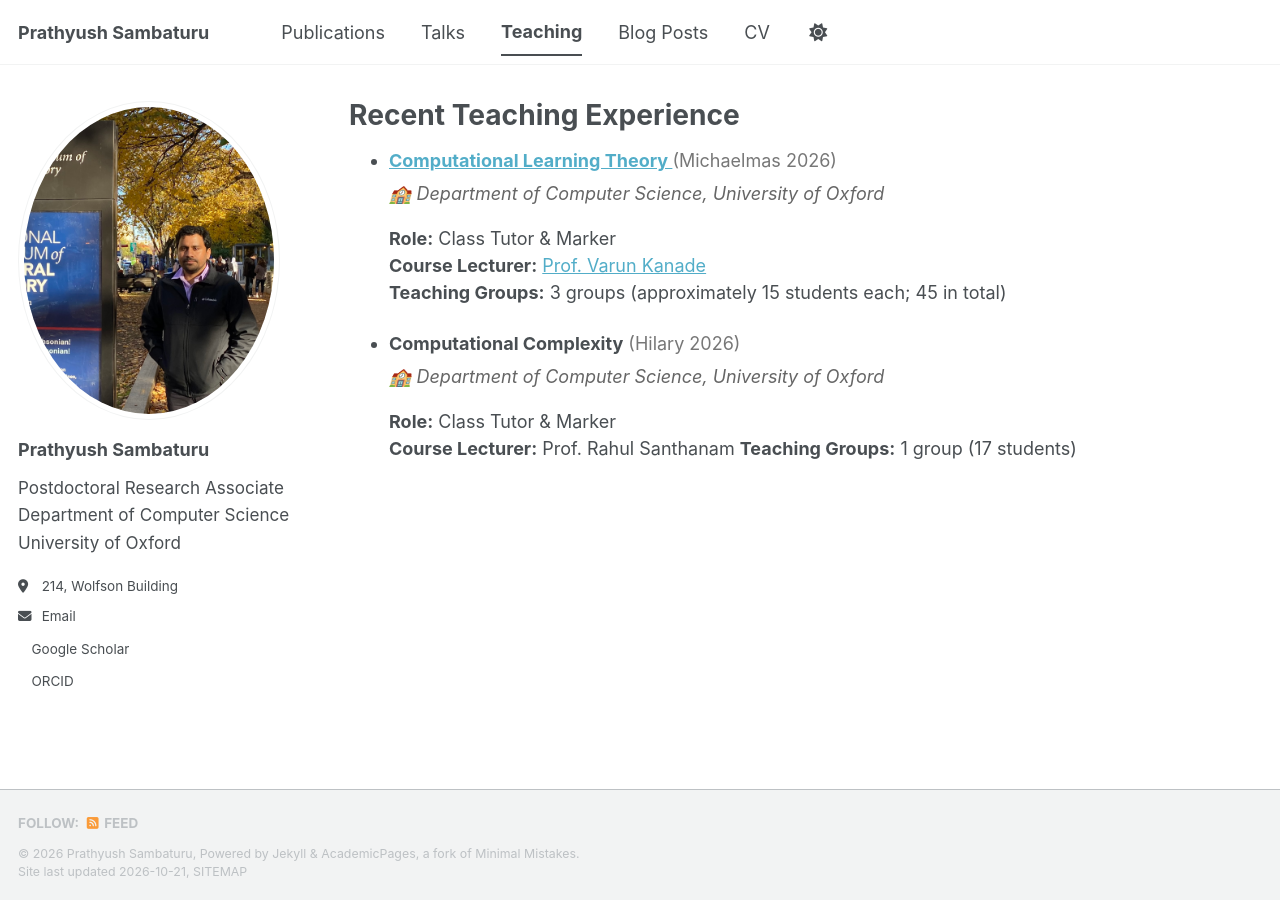
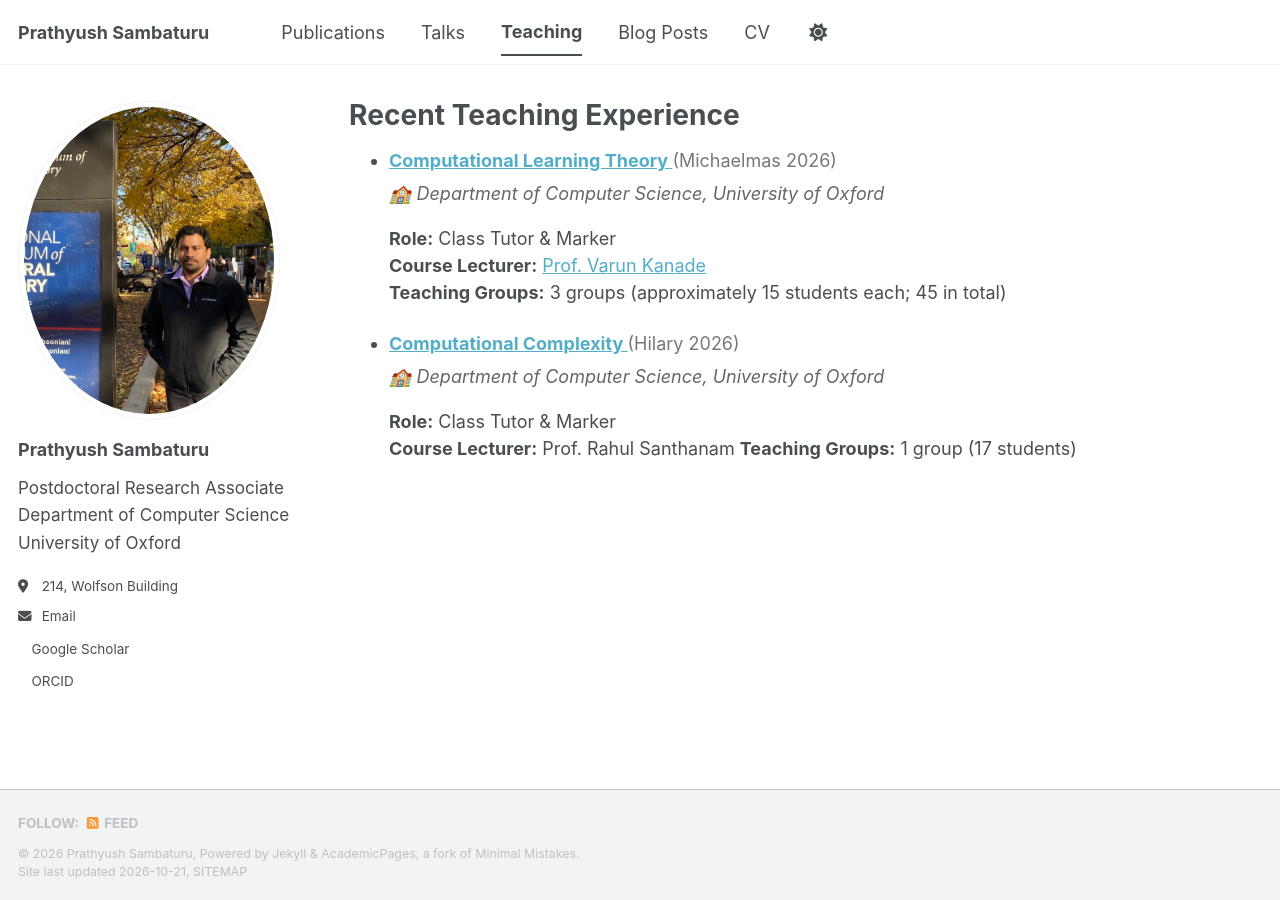
Before and after one commit to prathyushsambaturu1/prathyushsambaturu1.github.io, a Jekyll site: the page built from _pages/teaching.html, in a window 1280 px wide. Built offline with Jekyll 4.4.1, drawn with Linux system fonts in a browser that asks for light colours; a style sheet for code colours, icons or effects is not loaded.

Commit message:
Update teaching.html

```diff
--- a/_pages/teaching.html
+++ b/_pages/teaching.html
@@ -31,7 +31,11 @@ author_profile: true
   </li>
 
   <li>
-    <strong>Computational Complexity</strong>
+    <strong>
+      <a href="https://www.cs.ox.ac.uk/teaching/courses/2025-2026/complexity/">
+        Computational Complexity
+      </a>
+    </strong>
     <span style="color: #777;">(Hilary 2026)</span>
 
     <p style="margin: 6px 0 10px; color: #666;">
```
